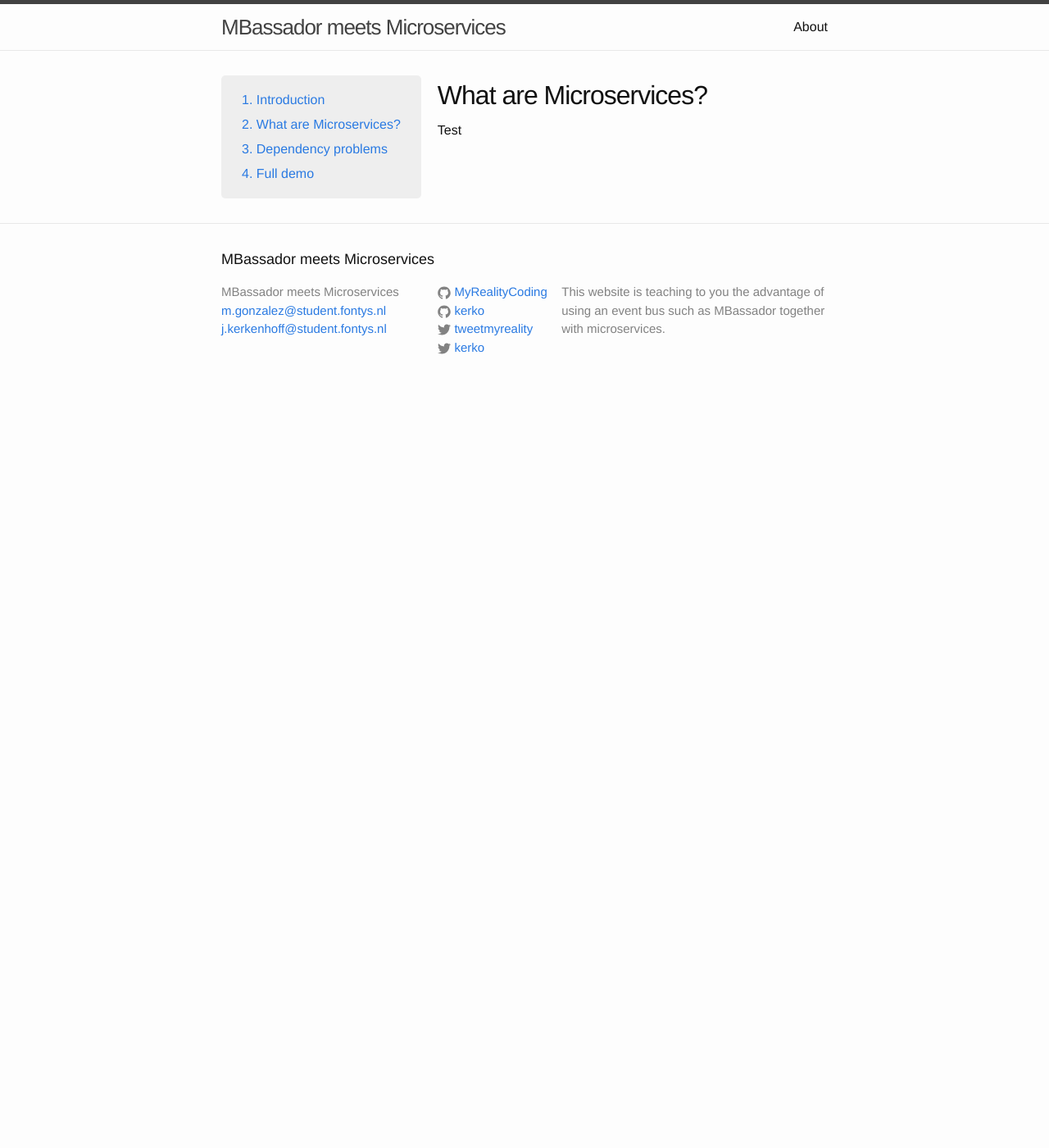
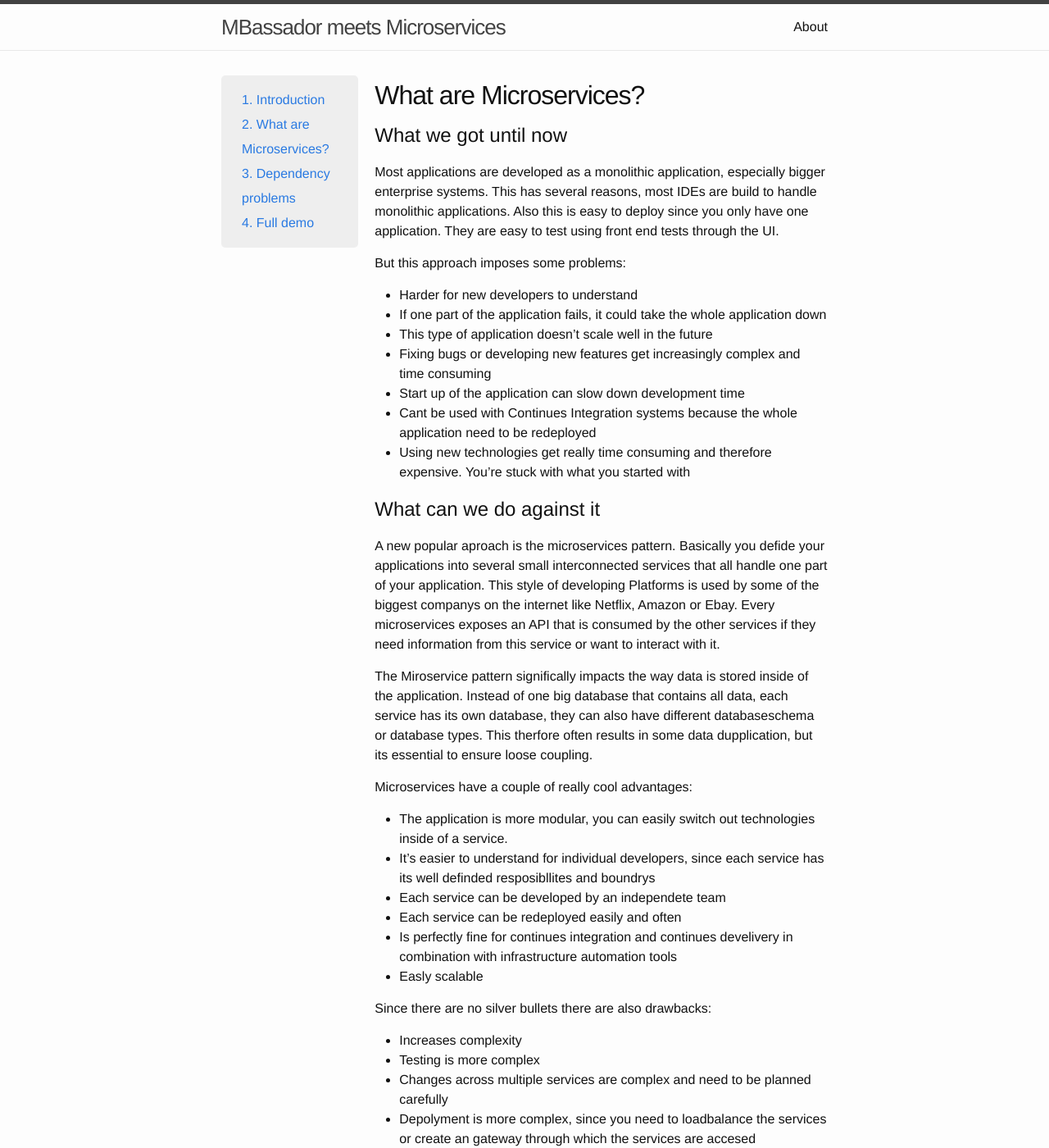
Before and after one commit to sebivenlo/microservices-eventbus, a Jekyll site: the page built from _tutorials/02-microservices.md, in a window 1280 px wide and 1400 px high. Shown: the whole window at 82% size. Built offline with Jekyll 4.4.1, drawn with Linux system fonts in a browser that asks for light colours; some of the changed text lies outside the part shown.

Commit message:
Added Microservices

```diff
--- a/_tutorials/02-microservices.md
+++ b/_tutorials/02-microservices.md
@@ -1,4 +1,40 @@
 ---
-title:  "What are Microservices?"
+title: What are Microservices?
 ---
-Test
+
+# What we got until now
+Most applications are developed as a monolithic application, especially bigger enterprise systems. This has several reasons, most IDEs are build to handle monolithic applications. Also this is easy to deploy since you only have one application. They are easy to test using front end tests through the UI.
+
+But this approach imposes some problems:
+
+- Harder for new developers to understand
+- If one part of the application fails, it could take the whole application down
+- This type of application doesn't scale well in the future
+- Fixing bugs or developing new features get increasingly complex and time consuming
+- Start up of the application can slow down development time
+- Cant be used with Continues Integration systems because the whole application need to be redeployed
+- Using new technologies get really time consuming and therefore expensive. You're stuck with what you started with
+
+
+# What can we do against it
+A new popular aproach is the microservices pattern. Basically you defide your applications into several small interconnected services that all handle one part of your application. This style of developing Platforms is used by some of the biggest companys on the internet like Netflix, Amazon or Ebay. Every microservices exposes an API that is consumed by the other services if they need information from this service or want to interact with it.
+
+The Miroservice pattern significally impacts the way data is stored inside of the application. Instead of one big database that contains all data, each service has its own database, they can also have different databaseschema or database types. This therfore often results in some data dupplication, but its essential to ensure loose coupling.
+
+Microservices have a couple of really cool advantages:
+
+- The application is more modular, you can easily switch out technologies inside of a service.
+- It's easier to understand for individual developers, since each service has its well definded resposibllites and boundrys
+- Each service can be developed by an independete team
+- Each service can be redeployed easily and often
+- Is perfectly fine for continues integration and continues develivery in combination with infrastructure automation tools
+- Easly scalable
+
+
+Since there are no silver bullets there are also drawbacks:
+
+- Increases complexity
+- Testing is more complex
+- Changes across multiple services are complex and need to be planned carefully
+- Depolyment is more complex, since you need to loadbalance the services or create an gateway through which the services are accesed
+- Service discovery needs to solved, so each service knows where to reach the others
```
